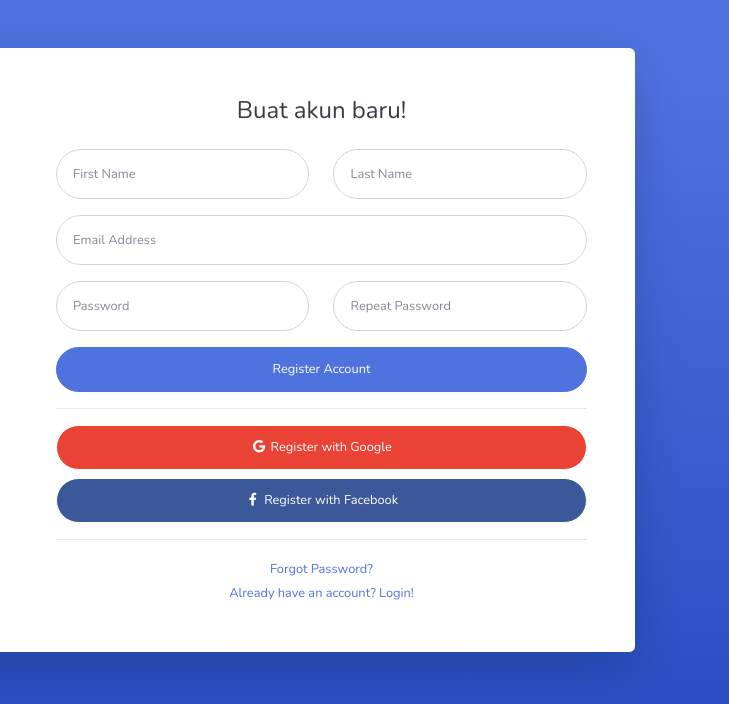
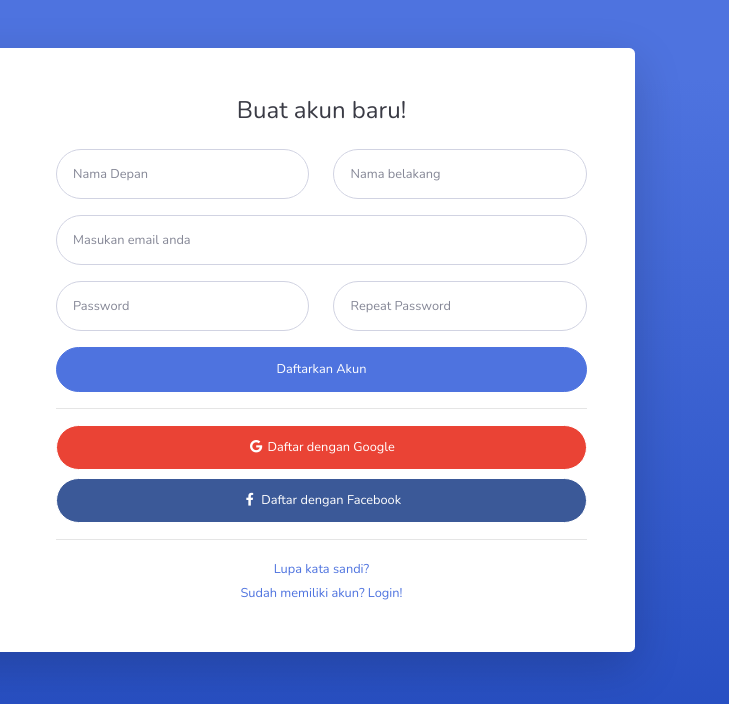
Before and after one commit to SenjaTW01/webproject, a website with bundled scripts: page register.html in a window 1280 px wide. Shown: the full height of the page, 551-1280 px from the left. Built offline with nearby package versions, Linux system fonts and the light colour scheme.

Commit message:
Update register.html
resgiter-trasnlate

```diff
--- a/register.html
+++ b/register.html
@@ -40,16 +40,16 @@
                                 <div class="form-group row">
                                     <div class="col-sm-6 mb-3 mb-sm-0">
                                         <input type="text" class="form-control form-control-user" id="exampleFirstName"
-                                            placeholder="First Name">
+                                            placeholder="Nama Depan">
                                     </div>
                                     <div class="col-sm-6">
                                         <input type="text" class="form-control form-control-user" id="exampleLastName"
-                                            placeholder="Last Name">
+                                            placeholder="Nama belakang">
                                     </div>
                                 </div>
                                 <div class="form-group">
                                     <input type="email" class="form-control form-control-user" id="exampleInputEmail"
-                                        placeholder="Email Address">
+                                        placeholder="Masukan email anda">
                                 </div>
                                 <div class="form-group row">
                                     <div class="col-sm-6 mb-3 mb-sm-0">
@@ -62,22 +62,22 @@
                                     </div>
                                 </div>
                                 <a href="login.html" class="btn btn-primary btn-user btn-block">
-                                    Register Account
+                                    Daftarkan Akun
                                 </a>
                                 <hr>
                                 <a href="index.html" class="btn btn-google btn-user btn-block">
-                                    <i class="fab fa-google fa-fw"></i> Register with Google
+                                    <i class="fab fa-google fa-fw"></i> Daftar dengan Google
                                 </a>
                                 <a href="index.html" class="btn btn-facebook btn-user btn-block">
-                                    <i class="fab fa-facebook-f fa-fw"></i> Register with Facebook
+                                    <i class="fab fa-facebook-f fa-fw"></i> Daftar dengan Facebook
                                 </a>
                             </form>
                             <hr>
                             <div class="text-center">
-                                <a class="small" href="forgot-password.html">Forgot Password?</a>
+                                <a class="small" href="forgot-password.html">Lupa kata sandi?</a>
                             </div>
                             <div class="text-center">
-                                <a class="small" href="login.html">Already have an account? Login!</a>
+                                <a class="small" href="login.html">Sudah memiliki akun? Login!</a>
                             </div>
                         </div>
                     </div>
```
